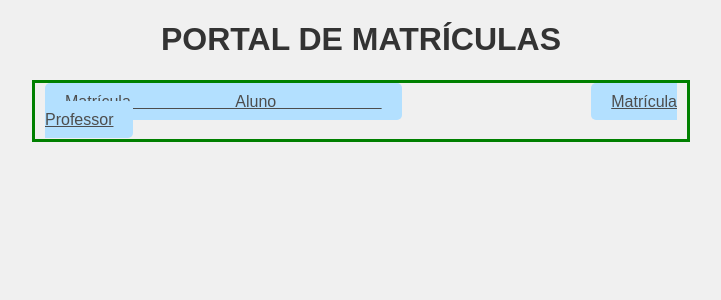
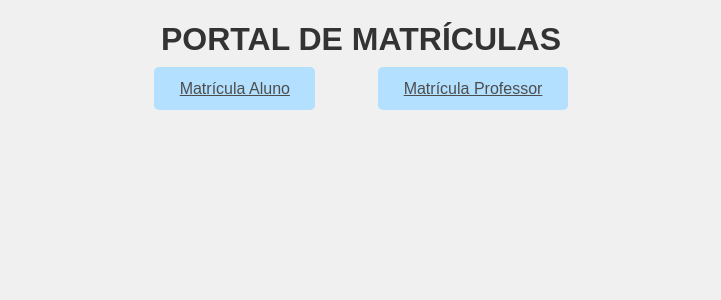
Before and after one commit to PedroVtti/matriculas-projeto, a React (Vite) app: page / in a window 1280 px wide. Shown: the top 300 px of the page, without its empty margins (279-1000 px from the left). Built offline with nearby package versions, Linux system fonts and the light colour scheme.

Commit message:
css final

```diff
--- a/src/AppHome.css
+++ b/src/AppHome.css
@@ -3,19 +3,18 @@ h1 {
   }
 
   .links {
-    text-align: justify;
+    text-align: center;
     margin: auto;
     width: 50%;
-    border: 3px solid green;
-    padding: 10px;
+
   }
 
   .link {
     background-color: #b3e0ff;
     color: #4d4d4d;
-    padding: 10px 20px;
+    padding: 2% 4%;
     border: none;
     border-radius: 5px;
-    margin-right: 30%;
+    margin: 5%;
     cursor: pointer;
   }
--- a/src/AppHome.jsx
+++ b/src/AppHome.jsx
@@ -7,14 +7,13 @@ function AppHome() {
         <div>
             <h1>PORTAL DE MATRÍCULAS</h1>
             <div class="links">
-                <span>
-                    <Link className="link"
-                        role="button" to="/aluno">Matrícula Aluno  </Link>
-                </span>
-                <span>
-                    <Link className="link"
-                        role="button" to="/professor">Matrícula Professor </Link>
-                </span>
+
+                <Link className="link"
+                    role="button" to="/aluno">Matrícula Aluno</Link>
+
+                <Link className="link"
+                    role="button" to="/professor">Matrícula Professor</Link>
+
             </div>
         </div>
     );
--- /dev/null
+++ b/src/routes/root.jsx
@@ -0,0 +1,4 @@
+import AppAluno from '../AppAluno.jsx'
+export default function Root(){
+    return <AppAluno />
+}
```
